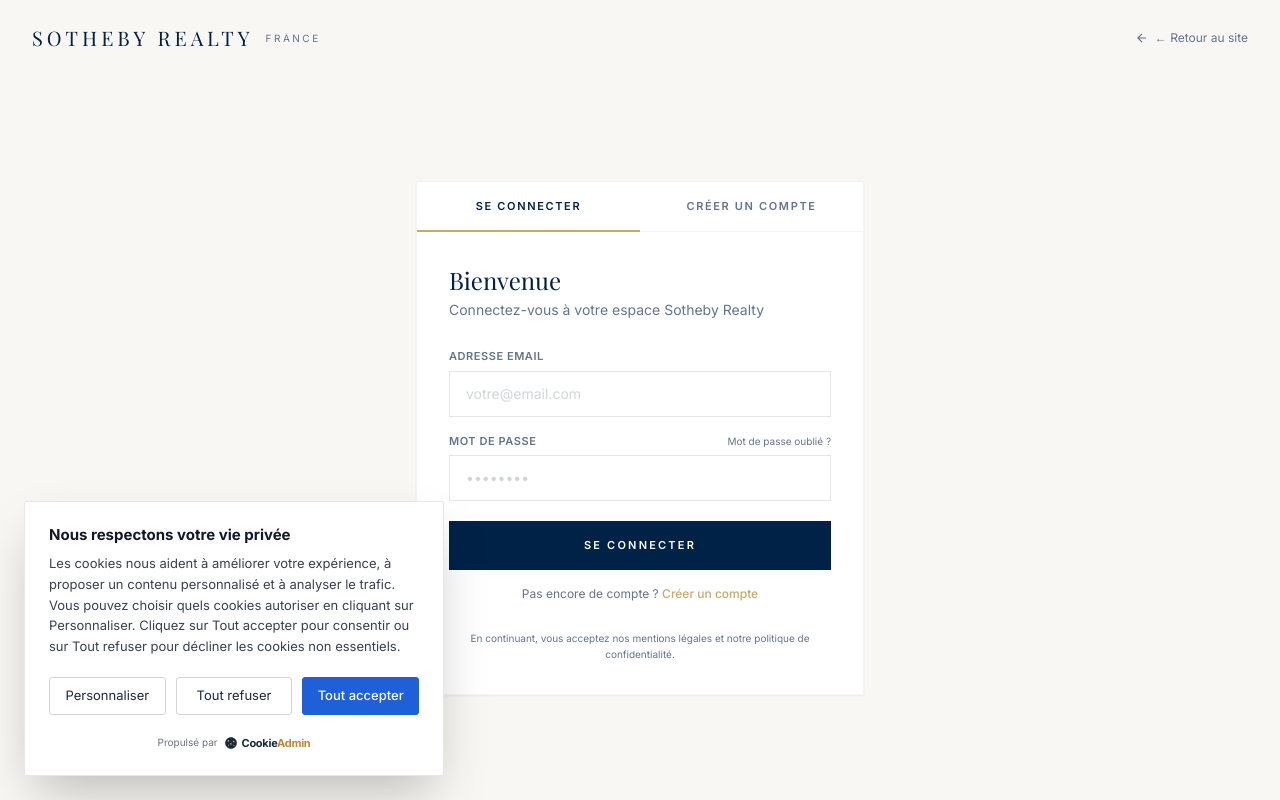
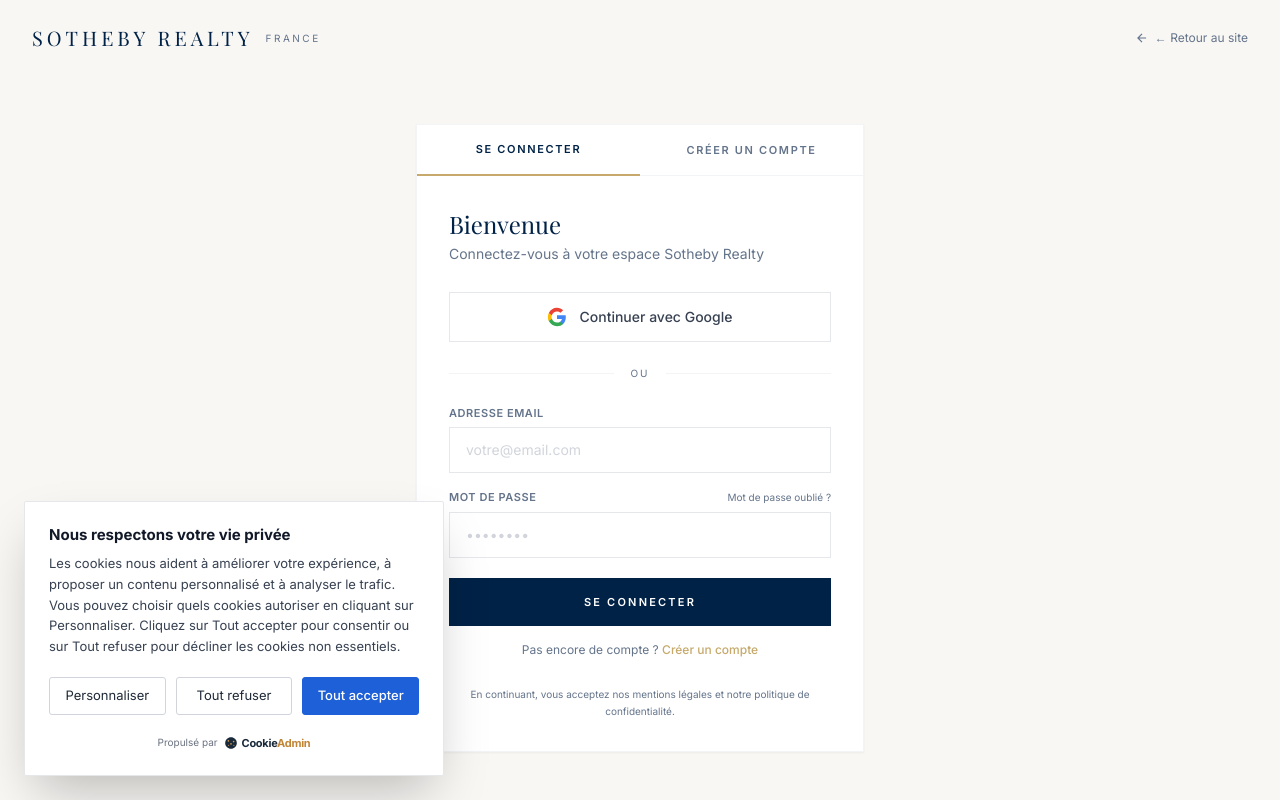
Before and after one commit to Tachfine37/sothebyrealty, a Next.js app: page /login in a window 1280 px wide. Built offline with nearby package versions, Linux system fonts and the light colour scheme; no server answers; the database is empty; a web font is replaced by a local one.

Commit message:
Revert "feat(auth): removed google and facebook social login options"
This reverts commit 998c7251c32892b4959a56102674efbc0562a5e6.

```diff
--- a/app/login/page.tsx
+++ b/app/login/page.tsx
@@ -21,7 +21,7 @@
     const [confirmPassword, setConfirmPassword] = useState('');
 
     const [loading, setLoading] = useState(false);
-
+    const [googleLoading, setGoogleLoading] = useState(false);
     const [error, setError] = useState('');
     const [success, setSuccess] = useState('');
 
@@ -41,6 +41,19 @@
         if (e === 'unauthorized') setError(t.auth.errors.unauthorized);
     }, [searchParams, t]);
 
+    // ─── Google OAuth ────────────────────────────────────────────
+    async function handleGoogle() {
+        setGoogleLoading(true);
+        setError('');
+        const { error } = await supabase.auth.signInWithOAuth({
+            provider: 'google',
+            options: {
+                redirectTo: `${window.location.origin}/auth/callback`,
+                queryParams: { access_type: 'offline', prompt: 'consent' },
+            },
+        });
+        if (error) { setError(error.message); setGoogleLoading(false); }
+    }
 
     // ─── Email Login ─────────────────────────────────────────────
     async function handleLogin(e: React.FormEvent) {
@@ -160,6 +173,31 @@
                                 </div>
                             )}
 
+                            {/* ── Google button ── */}
+                            <button
+                                onClick={handleGoogle}
+                                disabled={googleLoading}
+                                className="w-full flex items-center justify-center gap-3 border border-gray-200 hover:border-gray-300 bg-white hover:bg-gray-50 transition-all px-5 py-3.5 text-sm font-medium text-gray-700 disabled:opacity-50"
+                            >
+                                {googleLoading ? (
+                                    <span className="w-5 h-5 border-2 border-gray-300 border-t-gray-600 rounded-full animate-spin" />
+                                ) : (
+                                    <svg className="w-5 h-5" viewBox="0 0 24 24">
+                                        <path fill="#4285F4" d="M22.56 12.25c0-.78-.07-1.53-.2-2.25H12v4.26h5.92c-.26 1.37-1.04 2.53-2.21 3.31v2.77h3.57c2.08-1.92 3.28-4.74 3.28-8.09z" />
+                                        <path fill="#34A853" d="M12 23c2.97 0 5.46-.98 7.28-2.66l-3.57-2.77c-.98.66-2.23 1.06-3.71 1.06-2.86 0-5.29-1.93-6.16-4.53H2.18v2.84C3.99 20.53 7.7 23 12 23z" />
+                                        <path fill="#FBBC05" d="M5.84 14.09c-.22-.66-.35-1.36-.35-2.09s.13-1.43.35-2.09V7.07H2.18C1.43 8.55 1 10.22 1 12s.43 3.45 1.18 4.93l2.85-2.22.81-.62z" />
+                                        <path fill="#EA4335" d="M12 5.38c1.62 0 3.06.56 4.21 1.64l3.15-3.15C17.45 2.09 14.97 1 12 1 7.7 1 3.99 3.47 2.18 7.07l3.66 2.84c.87-2.6 3.3-4.53 6.16-4.53z" />
+                                    </svg>
+                                )}
+                                {googleLoading ? t.auth.redirecting : t.auth.continueWithGoogle}
+                            </button>
+
+                            {/* Divider */}
+                            <div className="flex items-center gap-4 my-6">
+                                <div className="h-px flex-1 bg-gray-100" />
+                                <span className="text-[10px] tracking-[0.2em] uppercase text-luxury-muted">{t.auth.or}</span>
+                                <div className="h-px flex-1 bg-gray-100" />
+                            </div>
 
                             {/* ── Email form ── */}
                             {tab === 'login' ? (
--- a/components/LoginModal.tsx
+++ b/components/LoginModal.tsx
@@ -81,6 +81,22 @@
                         </div>
                     )}
 
+                    <div className="w-full flex flex-col gap-3 mb-6">
+                        <button className="w-full flex items-center justify-center gap-2 border border-[#4267B2] rounded py-2.5 text-[#4267B2] hover:bg-blue-50 transition-colors text-sm font-semibold">
+                            <span className="font-serif font-bold text-lg">f</span>
+                            Login with Facebook
+                        </button>
+                        <button className="w-full flex items-center justify-center gap-2 bg-[#F1F5F9] hover:bg-[#E2E8F0] rounded py-2.5 text-gray-700 transition-colors text-sm font-semibold">
+                            <svg className="w-4 h-4" viewBox="0 0 24 24">
+                                <path fill="#4285F4" d="M22.56 12.25c0-.78-.07-1.53-.2-2.25H12v4.26h5.92c-.26 1.37-1.04 2.53-2.21 3.31v2.77h3.57c2.08-1.92 3.28-4.74 3.28-8.09z" />
+                                <path fill="#34A853" d="M12 23c2.97 0 5.46-.98 7.28-2.66l-3.57-2.77c-.98.66-2.23 1.06-3.71 1.06-2.86 0-5.29-1.93-6.16-4.53H2.18v2.84C3.99 20.53 7.7 23 12 23z" />
+                                <path fill="#FBBC05" d="M5.84 14.09c-.22-.66-.35-1.36-.35-2.09s.13-1.43.35-2.09V7.07H2.18C1.43 8.55 1 10.22 1 12s.43 3.45 1.18 4.93l2.85-2.22.81-.62z" />
+                                <path fill="#EA4335" d="M12 5.38c1.62 0 3.06.56 4.21 1.64l3.15-3.15C17.45 2.09 14.97 1 12 1 7.7 1 3.99 3.47 2.18 7.07l3.66 2.84c.87-2.6 3.3-4.53 6.16-4.53z" />
+                                <path fill="none" d="M1 1h22v22H1z" />
+                            </svg>
+                            Sign in with Google
+                        </button>
+                    </div>
 
                     <div className="w-full text-center font-semibold text-gray-700 mb-6">
                         {mode === 'login' ? 'Log in' : 'Register with your email'}
```
